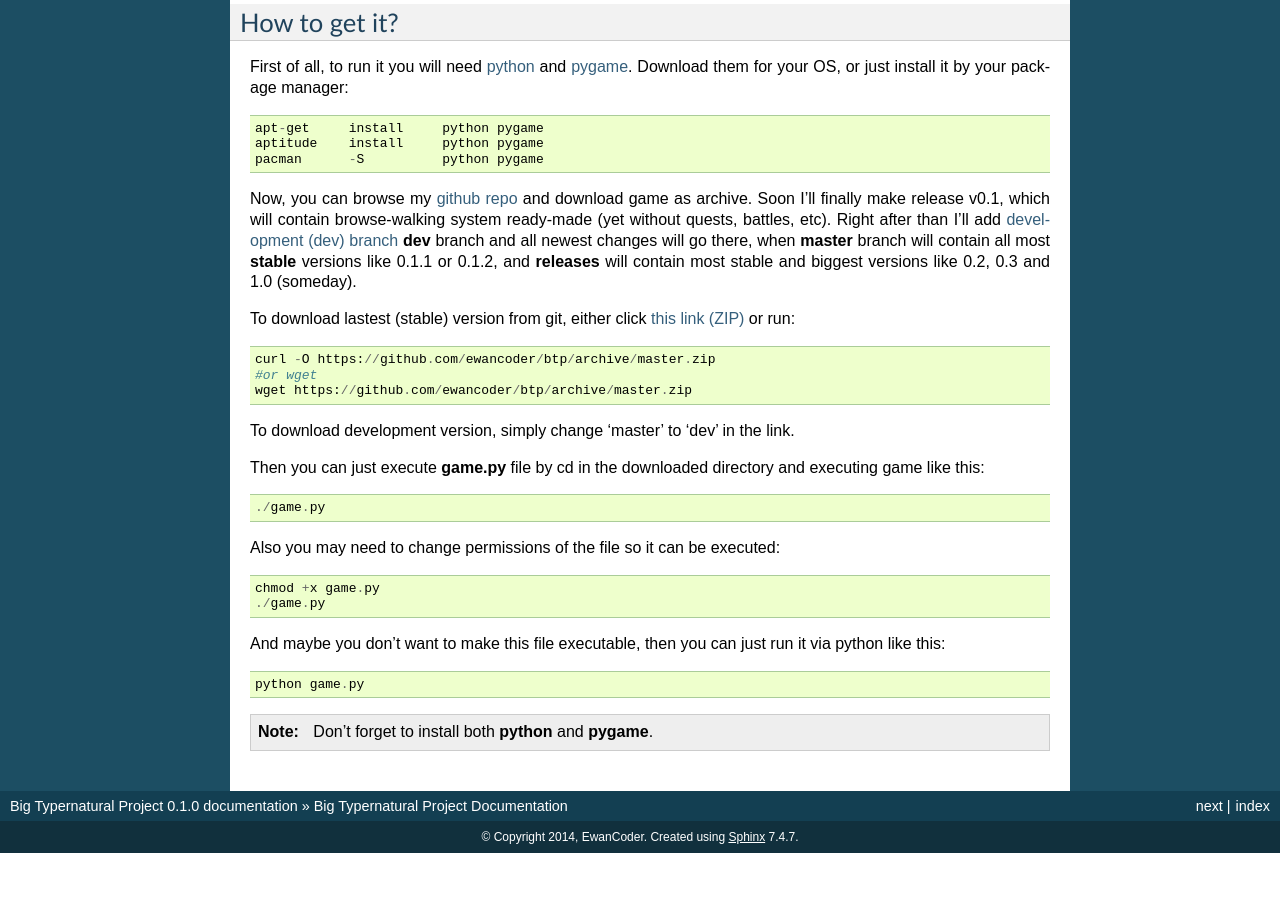
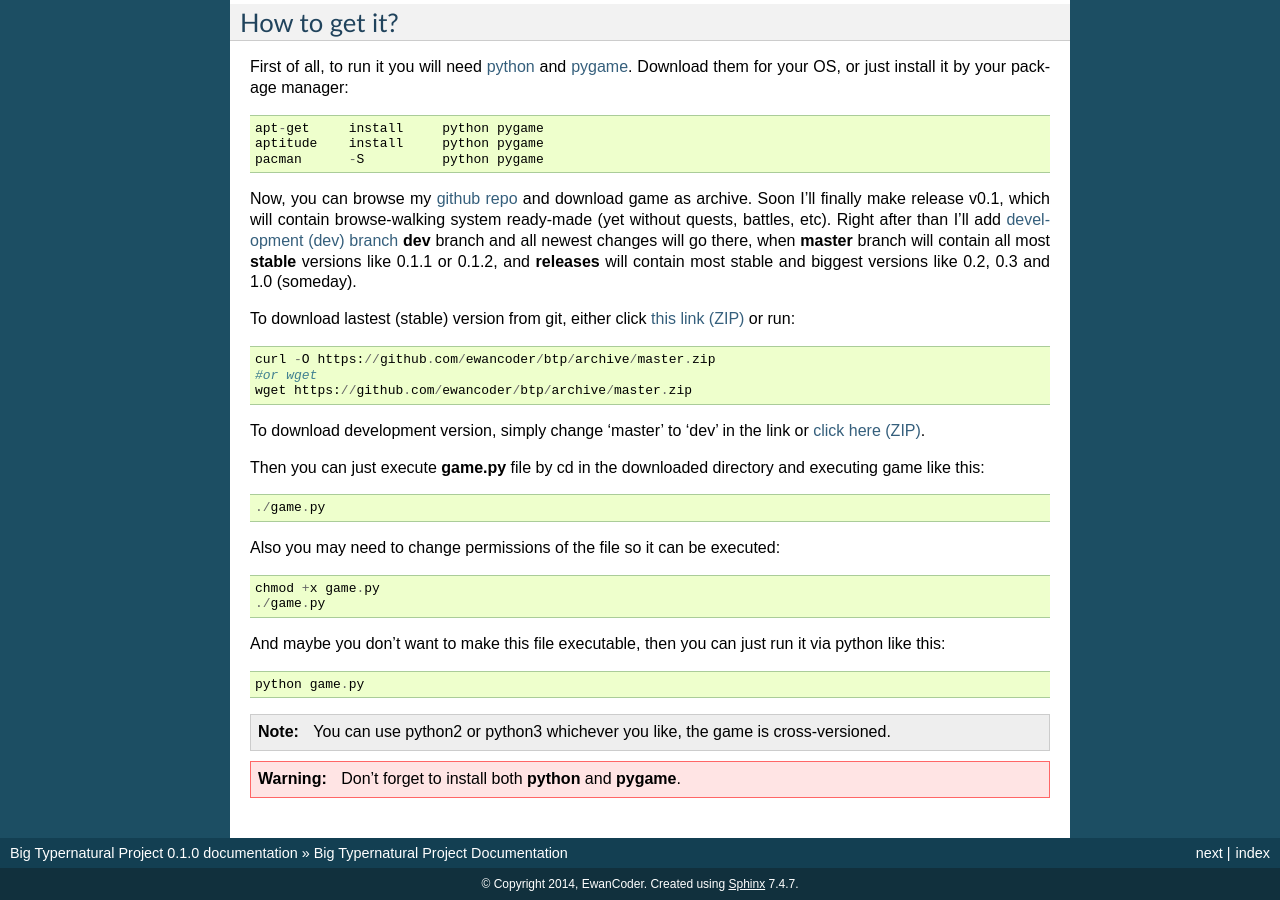
Before and after one commit to ewancoder/btp, a Sphinx documentation site: the page built from Documentation/index.rst, in a window 1280 px wide and 900 px high, scrolled down 719 px. Built offline with Sphinx 7.4.7, drawn with Linux system fonts in a browser that asks for light colours; before the commit the page ends 1572 px from its top, so only the background shows below that.

Commit message:
Added warning&note + some slight changes in index

```diff
--- a/Documentation/index.rst
+++ b/Documentation/index.rst
@@ -33,7 +33,7 @@ To download lastest (stable) version from git, either click `this link (ZIP) <ht
     #or wget
     wget https://github.com/ewancoder/btp/archive/master.zip
 
-To download development version, simply change 'master' to 'dev' in the link.
+To download development version, simply change 'master' to 'dev' in the link or `click here (ZIP) <https://github.com/ewancoder/btp/archive/dev.zip>`_.
 
 Then you can just execute **game.py** file by cd in the downloaded directory and executing game like this::
 
@@ -49,4 +49,7 @@ And maybe you don't want to make this file executable, then you can just run it
     python game.py
 
 .. note::
-    Don't forget to install both **python** and **pygame**.
+   You can use python2 or python3 whichever you like, the game is cross-versioned.
+
+.. warning::
+   Don't forget to install both **python** and **pygame**.
```
